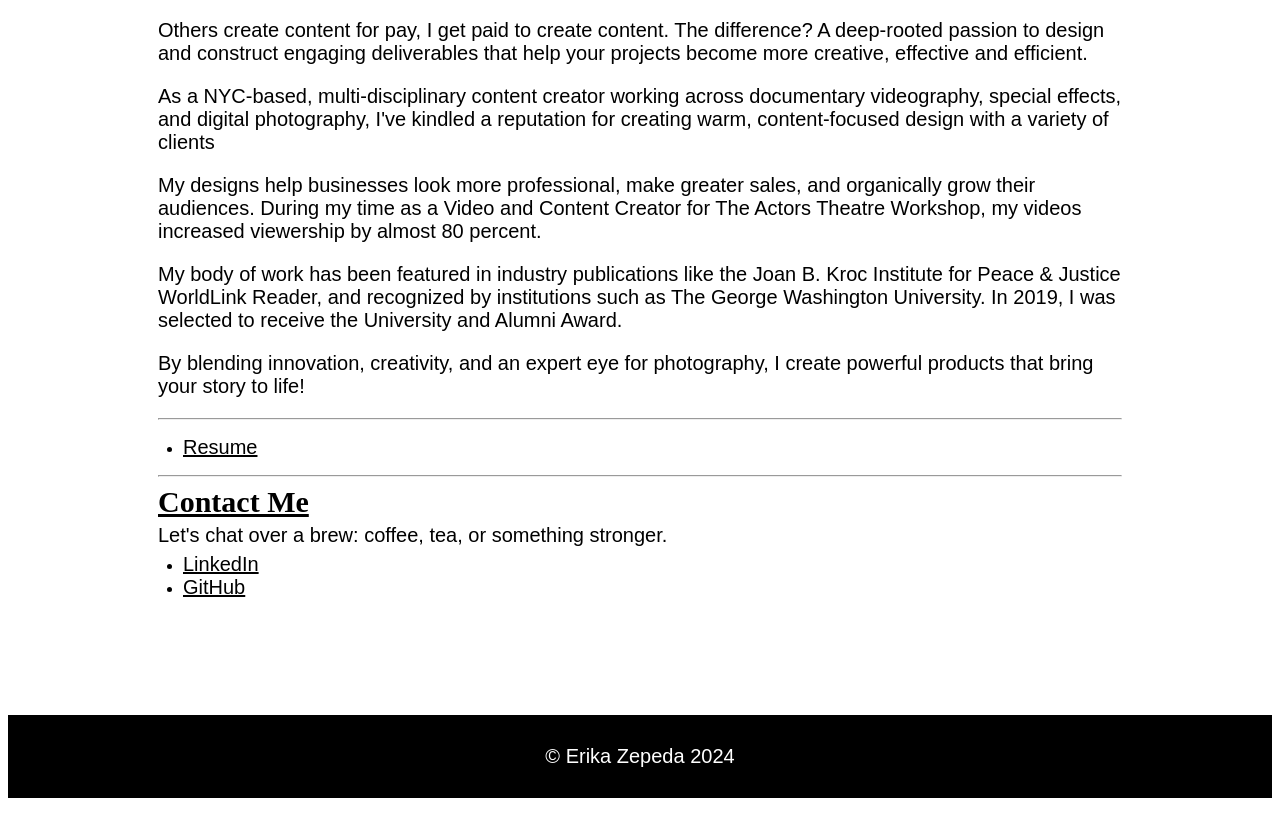
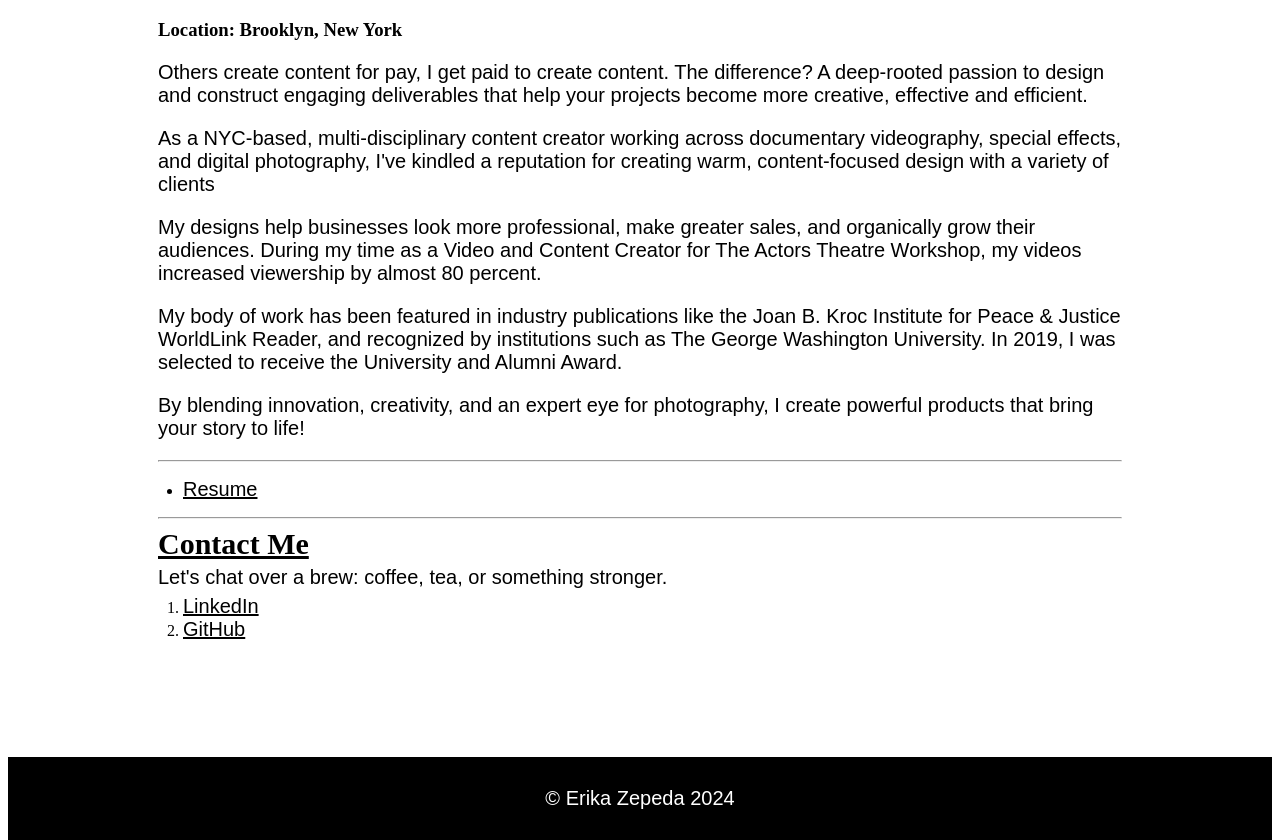
Before and after one commit to zepedika/Introduction-page, a plain HTML site: page index.html in a window 1280 px wide. Shown: the part 237-1077 px from the top of the page. Before the commit the page ends 1035 px from the top, so only its background shows below. Drawn offline with Linux system fonts and the light colour scheme.

Commit message:
Fixed errors given by Tushar Aggarwal

```diff
--- a/index.html
+++ b/index.html
@@ -1,16 +1,16 @@
 <!DOCTYPE html>
-<html>
+<html lang="en">
 
 <head>
   <meta charset="utf-8">
   <meta name="viewport" content="width=device-width">
   <title>replit</title>
 
-  <link href="style.css" rel="stylesheet" type="text/css" />
+  <link href="style.css" rel="stylesheet" type="text/css">
 
 </head>
-
 <body>
+  <main>
   <header>
   <h1>Erika Zepeda</h1>
 
@@ -19,9 +19,11 @@
 
   <hr>
 <article>
+  <h2>About Me</h2>
   <section>
     <!-- Here I combined the Intro and About Me sections as I had already written this script from when I had created a website before, I hope that's okay! -->
-  <h2>About Me</h2>
+
+  <h3>Location: Brooklyn, New York</h3>
 
   <p>Others create content for pay, I get paid to create content. The difference? A deep-rooted passion to design and construct engaging deliverables that help your projects become more creative, effective and efficient.</p>
 
@@ -35,13 +37,13 @@
   </section>
 
   <hr>
-<section>
+<div>
   <!-- For much of this html page I used inline .css styling in order to create custom margin/paddings that changed from line to line. -->
 <ul >
   <li><a  href="https://6a3f3d00-24f1-4994-be20-ffb3ea63f757.usrfiles.com/ugd/6a3f3d_dcb677edfdeb4e3797c03e805bacdd63.pdf" target="_blank">Resume
   </a></li>
   </ul>
-</section>
+</div>
   </article>
 
   <hr>
@@ -56,7 +58,7 @@
 
   <p style="margin-top: -20px; margin-bottom: -10px;"> Let's chat over a brew: coffee, tea, or something stronger.</p>
 
-  <ul>
+  <ol>
 
    <li><a href="https://www.linkedin.com/in/erika-zepeda-047640123/" target="_blank"> LinkedIn
 
@@ -65,12 +67,12 @@
 
   <li><a href="https://github.com/zepedika" target="_blank">GitHub
   </a></li>
-  </ul>
+  </ol>
 
     </article>
 
   <!--The padding here is completely for stylistic purposes, I didn't like how it looked all mashed up with the footer -->
-
+</main>
   <footer>
     <p>© Erika Zepeda 2024</p>
   </footer>
--- a/style.css
+++ b/style.css
@@ -9,6 +9,20 @@ html {
     position: absolute;
     top: 100px;
     transform: rotate(-90deg);
+  }
+
+  h2 {
+    font-size: 30px;
+    padding-left: 150px;
+    padding-right: 150px;
+    padding-bottom: 0px;
+
+  }
+
+  h3 {
+    padding-left: 150px;
+    padding-right: 150px;
+    padding-bottom: 0px;
   }
 
   p {
@@ -23,6 +37,10 @@ html {
    padding-left: 175px;
   }
 
+  ol {
+    padding-left: 175px;
+  }
+
   footer {
     padding-top: 10px;
     padding-bottom: 10px;
@@ -32,13 +50,6 @@ html {
     font-size: 25px;
   }
 
-  h2 {
-    font-size: 30px;
-    padding-left: 150px;
-    padding-right: 150px;
-    padding-bottom: 0px;
-
-  }
 
   a {
     font-size: 20px;
```
